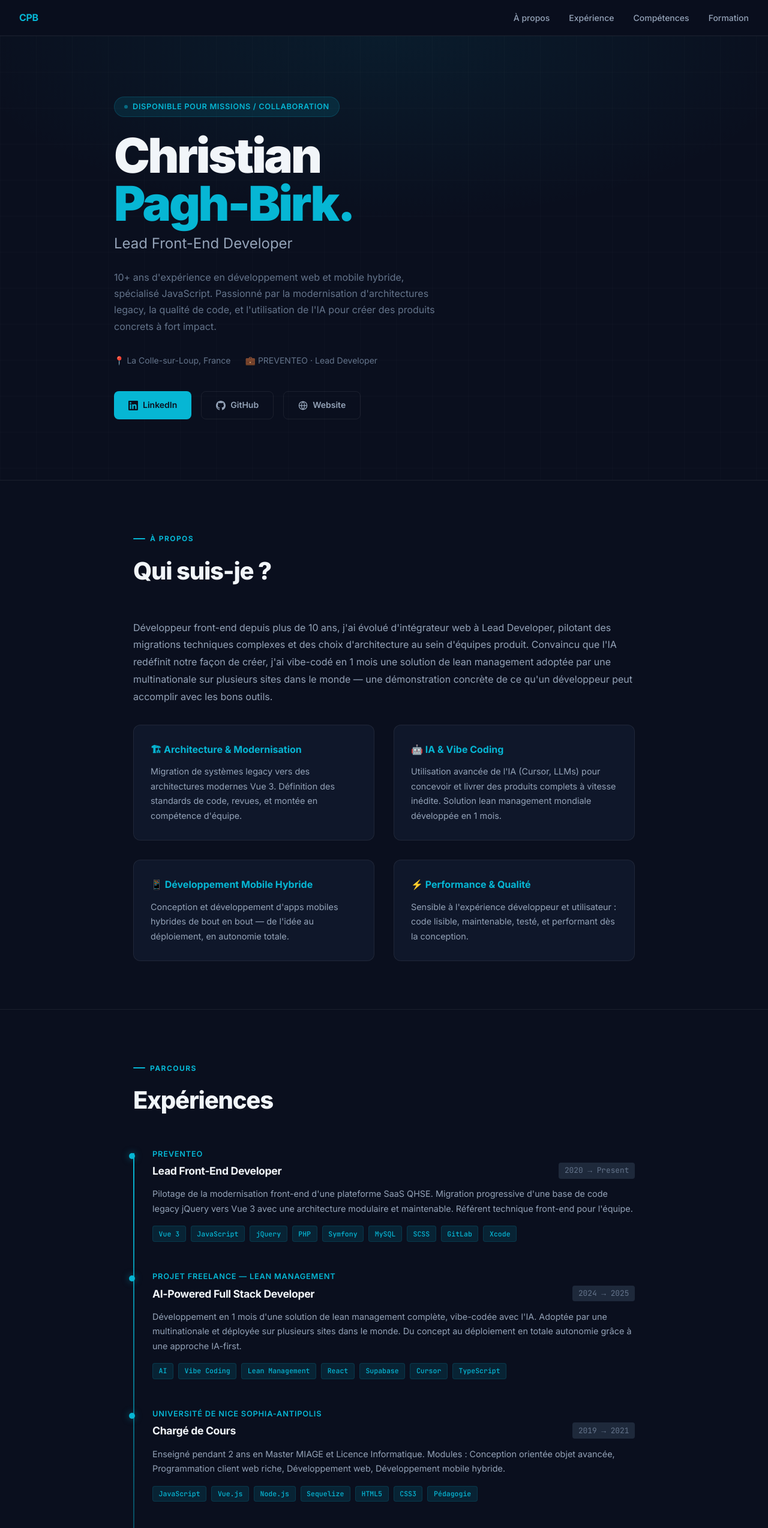
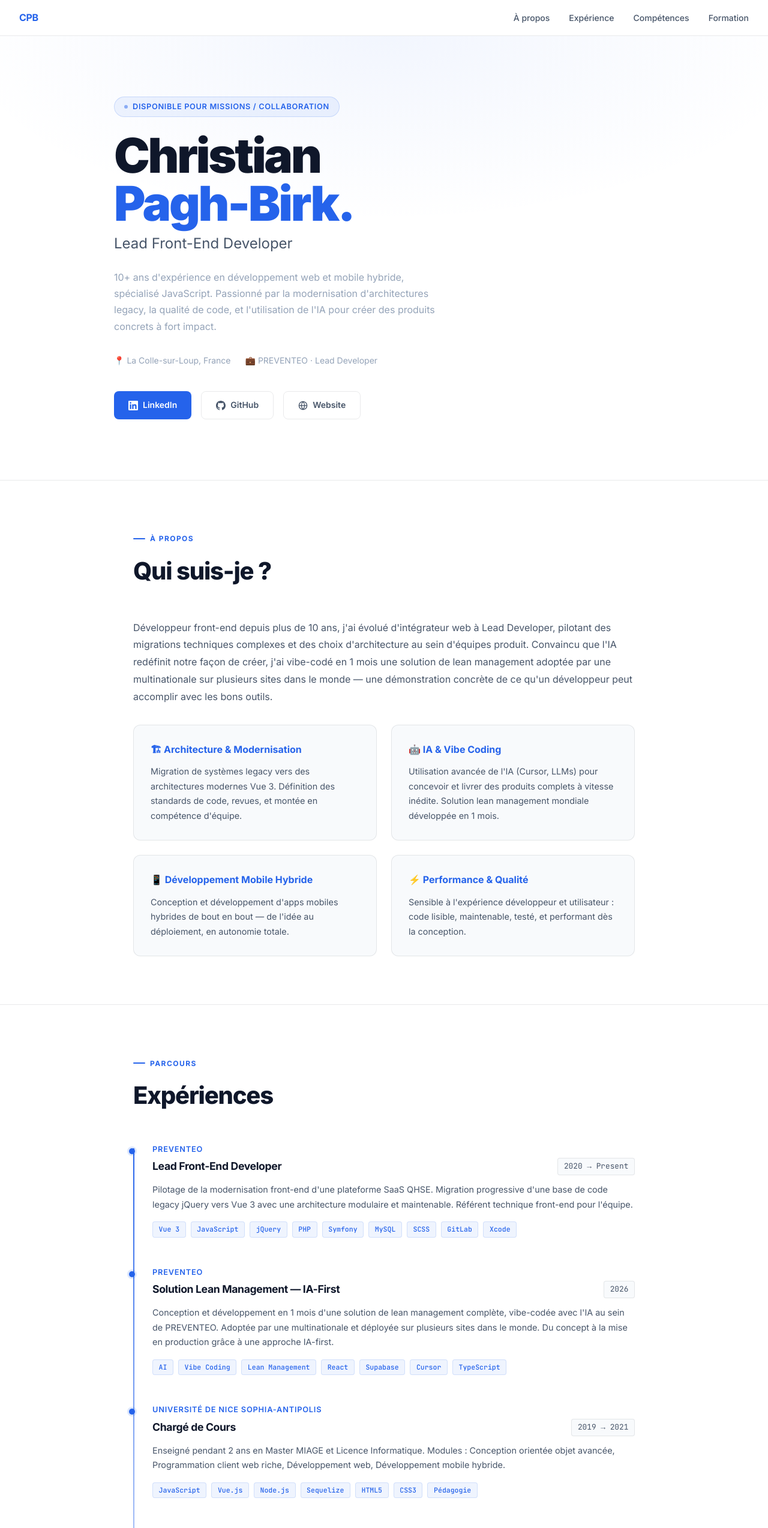
Before and after one commit to chrisspb/cv-christian, a React (Vite) app: page / in a window 1280 px wide. Shown: the top 2547 px of the page at 60% size. Built offline with nearby package versions, Linux system fonts and the light colour scheme.

Commit message:
Switch to light theme, update lean management entry to PREVENTEO 2026

```diff
--- a/src/App.jsx
+++ b/src/App.jsx
@@ -9,10 +9,10 @@ const EXPERIENCES = [
     tags: ["Vue 3", "JavaScript", "jQuery", "PHP", "Symfony", "MySQL", "SCSS", "GitLab", "Xcode"]
   },
   {
-    company: "Projet Freelance — Lean Management",
-    role: "AI-Powered Full Stack Developer",
-    period: "2024 → 2025",
-    desc: "Développement en 1 mois d'une solution de lean management complète, vibe-codée avec l'IA. Adoptée par une multinationale et déployée sur plusieurs sites dans le monde. Du concept au déploiement en totale autonomie grâce à une approche IA-first.",
+    company: "PREVENTEO",
+    role: "Solution Lean Management — IA-First",
+    period: "2026",
+    desc: "Conception et développement en 1 mois d'une solution de lean management complète, vibe-codée avec l'IA au sein de PREVENTEO. Adoptée par une multinationale et déployée sur plusieurs sites dans le monde. Du concept à la mise en production grâce à une approche IA-first.",
     tags: ["AI", "Vibe Coding", "Lean Management", "React", "Supabase", "Cursor", "TypeScript"]
   },
   {
@@ -111,7 +111,6 @@ export default function App() {
       <main>
         <section className="hero" id="hero" style={{maxWidth:'100%'}}>
           <div className="hero-bg" />
-          <div className="hero-grid" />
           <div className="hero-content">
             <div className="hero-badge">
               <span />
@@ -257,7 +256,7 @@ export default function App() {
         <p>
           Conçu & développé par{' '}
           <a href="https://www.christianpaghbirk.com" target="_blank" rel="noreferrer">Christian Pagh-Birk</a>
-          {' '}· React · Vite · 2025
+          {' '}· React · Vite · 2026
         </p>
       </footer>
     </>
--- a/src/index.css
+++ b/src/index.css
@@ -1,14 +1,14 @@
 *, *::before, *::after { box-sizing: border-box; margin: 0; padding: 0; }
 :root {
-  --bg: #0a0f1e; --bg2: #0f172a; --bg3: #1e293b;
-  --accent: #06b6d4; --accent2: #0891b2; --accent-dim: rgba(6,182,212,0.12);
-  --text: #f1f5f9; --text-muted: #94a3b8; --text-dim: #64748b;
-  --border: rgba(255,255,255,0.07); --radius: 12px;
+  --bg: #ffffff; --bg2: #f8fafc; --bg3: #e2e8f0;
+  --accent: #2563eb; --accent2: #1d4ed8; --accent-dim: rgba(37,99,235,0.07);
+  --text: #0f172a; --text-muted: #475569; --text-dim: #94a3b8;
+  --border: rgba(15,23,42,0.09); --radius: 12px;
 }
 html { scroll-behavior: smooth; }
 body { font-family: 'Inter', sans-serif; background: var(--bg); color: var(--text); line-height: 1.6; -webkit-font-smoothing: antialiased; }
-::-webkit-scrollbar { width: 6px; } ::-webkit-scrollbar-track { background: var(--bg); } ::-webkit-scrollbar-thumb { background: var(--bg3); border-radius: 3px; }
-nav { position: fixed; top: 0; left: 0; right: 0; z-index: 100; background: rgba(10,15,30,0.85); backdrop-filter: blur(16px); border-bottom: 1px solid var(--border); padding: 0 2rem; height: 60px; display: flex; align-items: center; justify-content: space-between; }
+::-webkit-scrollbar { width: 6px; } ::-webkit-scrollbar-track { background: var(--bg2); } ::-webkit-scrollbar-thumb { background: var(--bg3); border-radius: 3px; }
+nav { position: fixed; top: 0; left: 0; right: 0; z-index: 100; background: rgba(255,255,255,0.9); backdrop-filter: blur(16px); border-bottom: 1px solid var(--border); padding: 0 2rem; height: 60px; display: flex; align-items: center; justify-content: space-between; }
 .nav-logo { font-weight: 700; font-size: 1rem; color: var(--accent); text-decoration: none; letter-spacing: -0.02em; }
 .nav-links { display: flex; gap: 2rem; list-style: none; }
 .nav-links a { color: var(--text-muted); text-decoration: none; font-size: 0.875rem; font-weight: 500; transition: color 0.2s; }
@@ -16,13 +16,12 @@ nav { position: fixed; top: 0; left: 0; right: 0; z-index: 100; background: rgba
 main { padding-top: 60px; }
 section { padding: 80px 2rem; max-width: 900px; margin: 0 auto; }
 .hero { min-height: calc(100vh - 60px); display: flex; align-items: center; position: relative; overflow: hidden; padding: 0 2rem; max-width: 100%; }
-.hero-bg { position: absolute; inset: 0; background: radial-gradient(ellipse 80% 60% at 50% 0%, rgba(6,182,212,0.08) 0%, transparent 70%); pointer-events: none; }
-.hero-grid { position: absolute; inset: 0; background-image: linear-gradient(rgba(255,255,255,0.015) 1px, transparent 1px), linear-gradient(90deg, rgba(255,255,255,0.015) 1px, transparent 1px); background-size: 60px 60px; pointer-events: none; }
+.hero-bg { position: absolute; inset: 0; background: radial-gradient(ellipse 80% 60% at 50% 0%, rgba(37,99,235,0.06) 0%, transparent 70%); pointer-events: none; }
 .hero-content { max-width: 900px; margin: 0 auto; width: 100%; z-index: 1; }
-.hero-badge { display: inline-flex; align-items: center; gap: 0.5rem; background: var(--accent-dim); border: 1px solid rgba(6,182,212,0.2); color: var(--accent); padding: 0.35rem 1rem; border-radius: 999px; font-size: 0.8rem; font-weight: 600; letter-spacing: 0.05em; text-transform: uppercase; margin-bottom: 1.5rem; }
+.hero-badge { display: inline-flex; align-items: center; gap: 0.5rem; background: var(--accent-dim); border: 1px solid rgba(37,99,235,0.18); color: var(--accent); padding: 0.35rem 1rem; border-radius: 999px; font-size: 0.8rem; font-weight: 600; letter-spacing: 0.05em; text-transform: uppercase; margin-bottom: 1.5rem; }
 .hero-badge span { width: 6px; height: 6px; border-radius: 50%; background: var(--accent); display: inline-block; animation: pulse 2s infinite; }
 @keyframes pulse { 0%,100% { opacity:1; } 50% { opacity:0.3; } }
-.hero h1 { font-size: clamp(2.5rem, 7vw, 5rem); font-weight: 900; letter-spacing: -0.04em; line-height: 1; margin-bottom: 0.5rem; }
+.hero h1 { font-size: clamp(2.5rem, 7vw, 5rem); font-weight: 900; letter-spacing: -0.04em; line-height: 1; margin-bottom: 0.5rem; color: var(--text); }
 .hero h1 span { color: var(--accent); }
 .hero-subtitle { font-size: clamp(1.1rem, 3vw, 1.5rem); color: var(--text-muted); font-weight: 400; margin-bottom: 1.5rem; }
 .hero-desc { font-size: 1rem; color: var(--text-dim); max-width: 540px; line-height: 1.7; margin-bottom: 2rem; }
@@ -30,49 +29,51 @@ section { padding: 80px 2rem; max-width: 900px; margin: 0 auto; }
 .hero-meta span { display: flex; align-items: center; gap: 0.4rem; }
 .hero-links { display: flex; gap: 1rem; flex-wrap: wrap; }
 .btn { display: inline-flex; align-items: center; gap: 0.5rem; padding: 0.7rem 1.5rem; border-radius: 8px; font-size: 0.875rem; font-weight: 600; text-decoration: none; transition: all 0.2s; cursor: pointer; border: none; }
-.btn-primary { background: var(--accent); color: #0a0f1e; }
-.btn-primary:hover { background: var(--accent2); transform: translateY(-1px); }
+.btn-primary { background: var(--accent); color: #ffffff; }
+.btn-primary:hover { background: var(--accent2); transform: translateY(-1px); box-shadow: 0 4px 16px rgba(37,99,235,0.25); }
 .btn-outline { background: transparent; color: var(--text-muted); border: 1px solid var(--border); }
 .btn-outline:hover { border-color: var(--accent); color: var(--accent); transform: translateY(-1px); }
 .section-label { display: inline-flex; align-items: center; gap: 0.5rem; color: var(--accent); font-size: 0.75rem; font-weight: 700; letter-spacing: 0.12em; text-transform: uppercase; margin-bottom: 0.75rem; }
 .section-label::before { content: ''; width: 20px; height: 2px; background: var(--accent); border-radius: 1px; }
 h2.section-title { font-size: clamp(1.75rem, 4vw, 2.5rem); font-weight: 800; letter-spacing: -0.03em; margin-bottom: 3rem; color: var(--text); }
 .about-text { color: var(--text-muted); font-size: 1rem; line-height: 1.8; margin-bottom: 2rem; }
-.about-grid { display: grid; grid-template-columns: 1fr 1fr; gap: 2rem; margin-top: 2rem; }
-.about-card { background: var(--bg2); border: 1px solid var(--border); border-radius: var(--radius); padding: 1.75rem; }
+.about-grid { display: grid; grid-template-columns: 1fr 1fr; gap: 1.5rem; margin-top: 2rem; }
+.about-card { background: var(--bg2); border: 1px solid var(--border); border-radius: var(--radius); padding: 1.75rem; transition: box-shadow 0.2s, border-color 0.2s; }
+.about-card:hover { border-color: rgba(37,99,235,0.25); box-shadow: 0 4px 20px rgba(37,99,235,0.06); }
 .about-card h3 { font-size: 1rem; font-weight: 700; color: var(--accent); margin-bottom: 0.75rem; }
 .about-card p { color: var(--text-muted); font-size: 0.9rem; line-height: 1.7; }
 .timeline { position: relative; padding-left: 2rem; }
-.timeline::before { content: ''; position: absolute; left: 0; top: 8px; bottom: 8px; width: 2px; background: linear-gradient(to bottom, var(--accent), transparent); border-radius: 1px; }
+.timeline::before { content: ''; position: absolute; left: 0; top: 8px; bottom: 8px; width: 2px; background: linear-gradient(to bottom, var(--accent), rgba(37,99,235,0.1)); border-radius: 1px; }
 .timeline-item { position: relative; margin-bottom: 3rem; }
-.timeline-item::before { content: ''; position: absolute; left: -2.45rem; top: 8px; width: 10px; height: 10px; border-radius: 50%; background: var(--accent); box-shadow: 0 0 12px rgba(6,182,212,0.5); }
+.timeline-item::before { content: ''; position: absolute; left: -2.45rem; top: 8px; width: 10px; height: 10px; border-radius: 50%; background: var(--accent); box-shadow: 0 0 0 3px rgba(37,99,235,0.15); }
 .timeline-header { display: flex; justify-content: space-between; align-items: flex-start; flex-wrap: wrap; gap: 0.5rem; margin-bottom: 0.5rem; }
 .timeline-company { font-size: 0.8rem; font-weight: 600; color: var(--accent); text-transform: uppercase; letter-spacing: 0.06em; margin-bottom: 0.25rem; }
 .timeline-role { font-size: 1.1rem; font-weight: 700; color: var(--text); letter-spacing: -0.02em; }
-.timeline-period { font-size: 0.8rem; color: var(--text-dim); font-family: 'JetBrains Mono', monospace; background: var(--bg3); padding: 0.2rem 0.6rem; border-radius: 4px; white-space: nowrap; }
+.timeline-period { font-size: 0.8rem; color: var(--text-muted); font-family: 'JetBrains Mono', monospace; background: var(--bg2); border: 1px solid var(--border); padding: 0.2rem 0.6rem; border-radius: 4px; white-space: nowrap; }
 .timeline-desc { color: var(--text-muted); font-size: 0.9rem; line-height: 1.7; margin: 0.75rem 0 1rem; }
 .tags { display: flex; flex-wrap: wrap; gap: 0.5rem; }
-.tag { font-family: 'JetBrains Mono', monospace; font-size: 0.72rem; color: var(--accent); background: var(--accent-dim); border: 1px solid rgba(6,182,212,0.15); padding: 0.2rem 0.6rem; border-radius: 4px; font-weight: 500; }
+.tag { font-family: 'JetBrains Mono', monospace; font-size: 0.72rem; color: var(--accent); background: var(--accent-dim); border: 1px solid rgba(37,99,235,0.15); padding: 0.2rem 0.6rem; border-radius: 4px; font-weight: 500; }
 .skills-grid { display: grid; grid-template-columns: repeat(auto-fit, minmax(250px, 1fr)); gap: 1.5rem; }
-.skill-group { background: var(--bg2); border: 1px solid var(--border); border-radius: var(--radius); padding: 1.5rem; transition: border-color 0.2s; }
-.skill-group:hover { border-color: rgba(6,182,212,0.3); }
+.skill-group { background: var(--bg2); border: 1px solid var(--border); border-radius: var(--radius); padding: 1.5rem; transition: box-shadow 0.2s, border-color 0.2s; }
+.skill-group:hover { border-color: rgba(37,99,235,0.25); box-shadow: 0 4px 20px rgba(37,99,235,0.06); }
 .skill-group-title { font-size: 0.75rem; font-weight: 700; color: var(--accent); text-transform: uppercase; letter-spacing: 0.1em; margin-bottom: 1rem; }
 .skill-item { display: flex; justify-content: space-between; align-items: center; margin-bottom: 0.85rem; }
 .skill-name { font-size: 0.875rem; color: var(--text-muted); font-weight: 500; }
 .skill-bar-wrap { width: 100px; height: 4px; background: var(--bg3); border-radius: 2px; overflow: hidden; }
-.skill-bar { height: 100%; background: linear-gradient(90deg, var(--accent), #67e8f9); border-radius: 2px; }
+.skill-bar { height: 100%; background: linear-gradient(90deg, var(--accent), #60a5fa); border-radius: 2px; }
 .edu-grid { display: grid; grid-template-columns: 1fr 1fr; gap: 1.5rem; }
-.edu-card { background: var(--bg2); border: 1px solid var(--border); border-radius: var(--radius); padding: 1.5rem; transition: border-color 0.2s; }
-.edu-card:hover { border-color: rgba(6,182,212,0.3); }
+.edu-card { background: var(--bg2); border: 1px solid var(--border); border-radius: var(--radius); padding: 1.5rem; transition: box-shadow 0.2s, border-color 0.2s; }
+.edu-card:hover { border-color: rgba(37,99,235,0.25); box-shadow: 0 4px 20px rgba(37,99,235,0.06); }
 .edu-school { font-size: 0.75rem; font-weight: 700; color: var(--accent); text-transform: uppercase; letter-spacing: 0.08em; margin-bottom: 0.5rem; }
 .edu-degree { font-size: 1rem; font-weight: 700; color: var(--text); margin-bottom: 0.25rem; }
 .edu-year { font-size: 0.8rem; color: var(--text-dim); font-family: 'JetBrains Mono', monospace; }
 .lang-grid { display: flex; gap: 1.5rem; flex-wrap: wrap; }
-.lang-card { background: var(--bg2); border: 1px solid var(--border); border-radius: var(--radius); padding: 1.25rem 1.75rem; display: flex; align-items: center; gap: 1rem; min-width: 180px; }
+.lang-card { background: var(--bg2); border: 1px solid var(--border); border-radius: var(--radius); padding: 1.25rem 1.75rem; display: flex; align-items: center; gap: 1rem; min-width: 180px; transition: box-shadow 0.2s; }
+.lang-card:hover { box-shadow: 0 4px 20px rgba(37,99,235,0.06); }
 .lang-flag { font-size: 1.75rem; }
 .lang-name { font-weight: 700; font-size: 0.95rem; color: var(--text); }
 .lang-level { font-size: 0.78rem; color: var(--text-dim); }
-footer { border-top: 1px solid var(--border); padding: 2rem; text-align: center; color: var(--text-dim); font-size: 0.8rem; }
+footer { border-top: 1px solid var(--border); padding: 2rem; text-align: center; color: var(--text-dim); font-size: 0.8rem; background: var(--bg2); }
 footer a { color: var(--accent); text-decoration: none; }
 .divider { border: none; border-top: 1px solid var(--border); margin: 0; }
 @media (max-width: 640px) {
```
